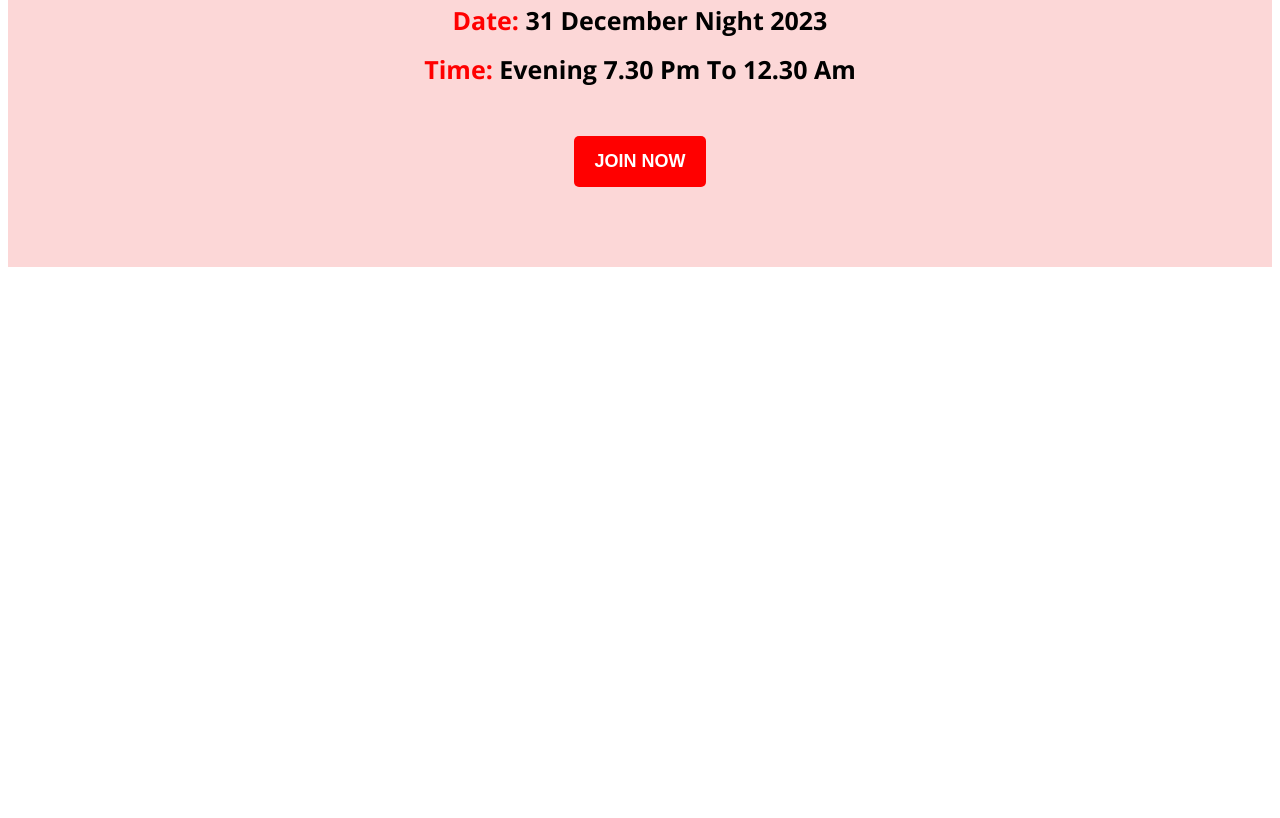
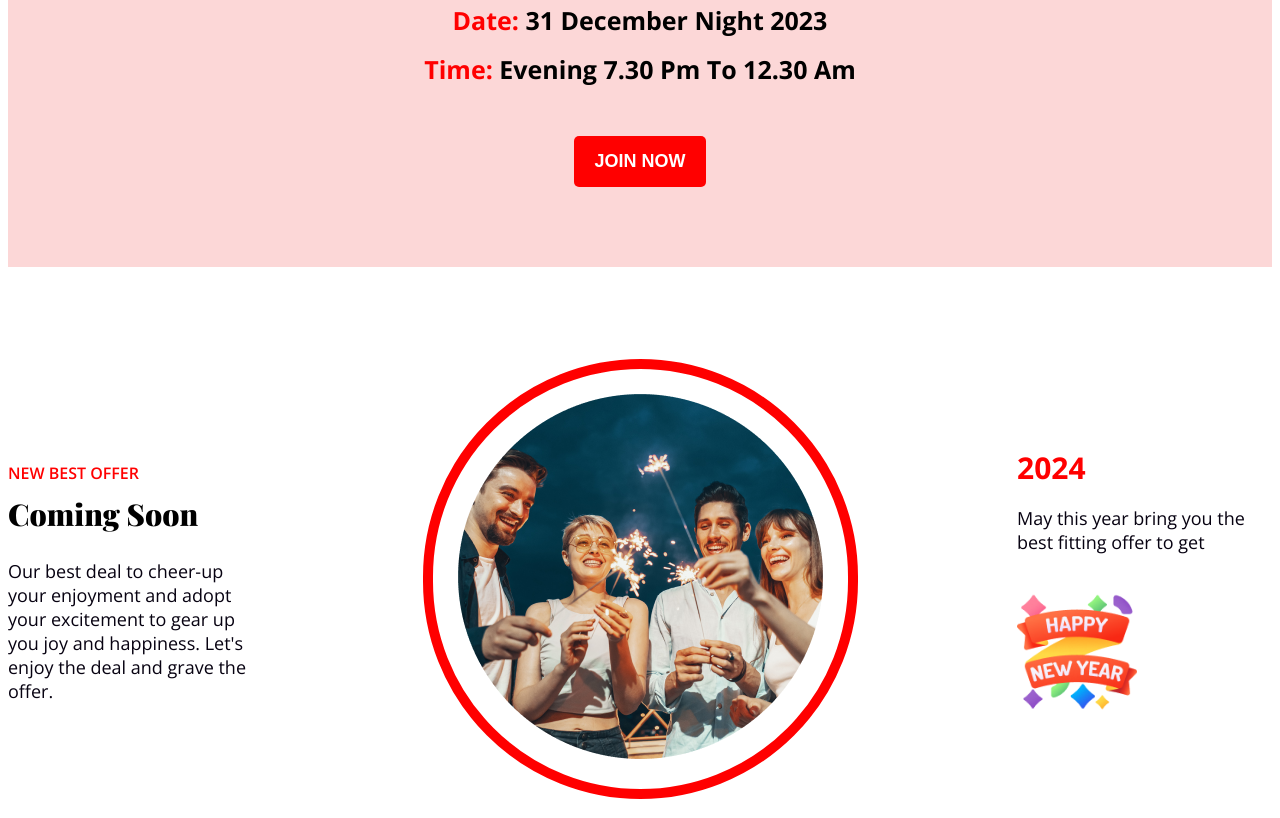
Before and after one commit to Moshin1524/assignment_one, a plain HTML site: page index.html in a window 1280 px wide. Shown: the part 2331-3149 px from the top of the page. Before the commit the page ends 2606 px from the top, so only its background shows below. Drawn offline with nearby package versions, Linux system fonts and the light colour scheme; a web font is replaced by a local one.

Commit message:
new year commit

```diff
--- a/index.html
+++ b/index.html
@@ -46,6 +46,7 @@
                 <div class="welcome-image">
                     <img src="images/Group 70.png" alt="">
                 </div>
+                <!-- venue section -->
             </section>
             <section class="venue size">
                 <p class="venue-text"><span class="primary-color">Place:</span> New Park hotel</p>
@@ -53,6 +54,22 @@
                 <p class="venue-text"><span class="primary-color">Time:</span> Evening 7.30 Pm To 12.30 Am</p>
                 <button type="button" class="primary-button">JOIN NOW</button>
             </section>
+            <!-- offer section -->
+            <section class="new-year-offer-section size">
+                <div class="upcoming-offer">
+                    <p class="upcoming-offer-title">NEW BEST OFFER</p>
+                    <h2 class="upcoming-offer-heading">Coming Soon</h2>
+                    <p class="upcoming-offer-text">Our best deal to cheer-up your enjoyment and adopt your excitement to gear up you joy and happiness. Let's enjoy the deal and grave the offer. </p>
+                </div>
+                <div class="new-year-offer-image">
+                    <img src="images/Ellipse 1.png" alt="offer-image">
+                </div>
+                <div class="current-year">
+                    <h3 class="current-year-title">2024</h3>
+                    <p class="current-year-text">May this year bring you the best fitting offer to get</p>
+                    <img class="current-year-image" src="images/Group 96.png" alt="year-image">
+                </div>
+            </section>
         </main>
         <footer>
 
--- a/styles/styles.css
+++ b/styles/styles.css
@@ -94,6 +94,7 @@ body{
     font-weight: 700;
     margin-left: 45px;
 }
+/* venue styles */
 .venue{
     text-align: center;
     background-color: #fcd7d7;
@@ -117,3 +118,57 @@ body{
     margin-top: 35px;
     font-weight: 700;
 }
+.new-year-offer-section{
+    display: flex;
+    justify-content: space-between;
+    align-items: center;
+    margin-top: 80px;
+}
+.upcoming-offer{
+    height: 393px;
+    width: 255px;
+}
+.upcoming-offer-title{
+    font-size: 16px;
+    color: #FF0000;
+    font-weight: 600;
+    margin-bottom: 10px;
+    margin-top: 80px;
+}
+.upcoming-offer-heading{
+    font-family: "Playfair Display", serif;
+    font-optical-sizing: auto;
+    font-size: 30px;
+    font-weight: 900;
+    margin-top: 0px;
+}
+.upcoming-offer-text{
+    font-size: 18px;
+    color: #070211;
+}
+.new-year-offer-image{
+    border: 10px solid #FF0000;
+    border-radius: 250px;
+    padding: 25px;
+}
+.current-year{
+    height: 393px;
+    width: 255px;
+    margin-top: 70px;
+}
+.current-year-title{
+    color: #FF0000;
+    font-size: 30px;
+    font-weight: 700;
+    margin-bottom: 0;
+}
+.current-year-text{
+    font-size: 18px;
+    color: #070211;
+    margin-top: 15pxpx;
+}
+.current-year-image{
+    height: 120px;
+    width: 120px;
+    margin-top: 20px;
+}
```
